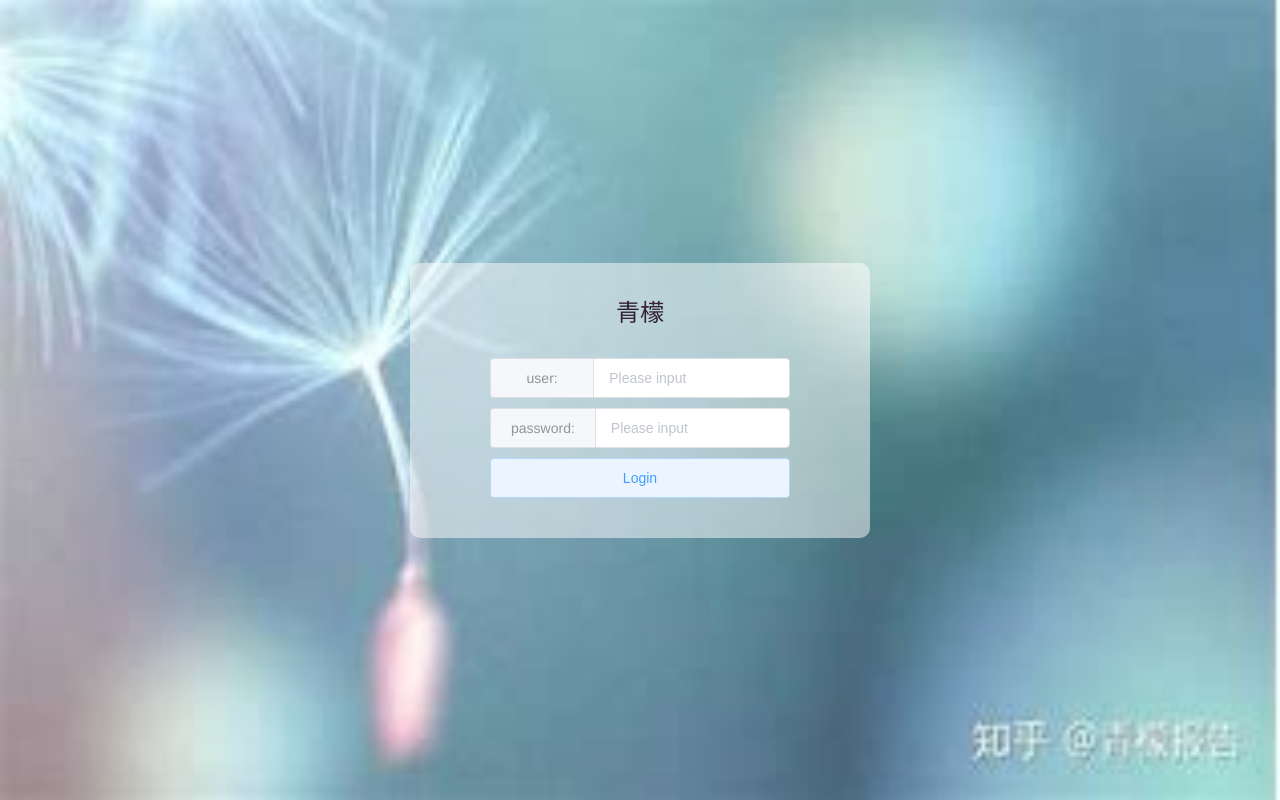
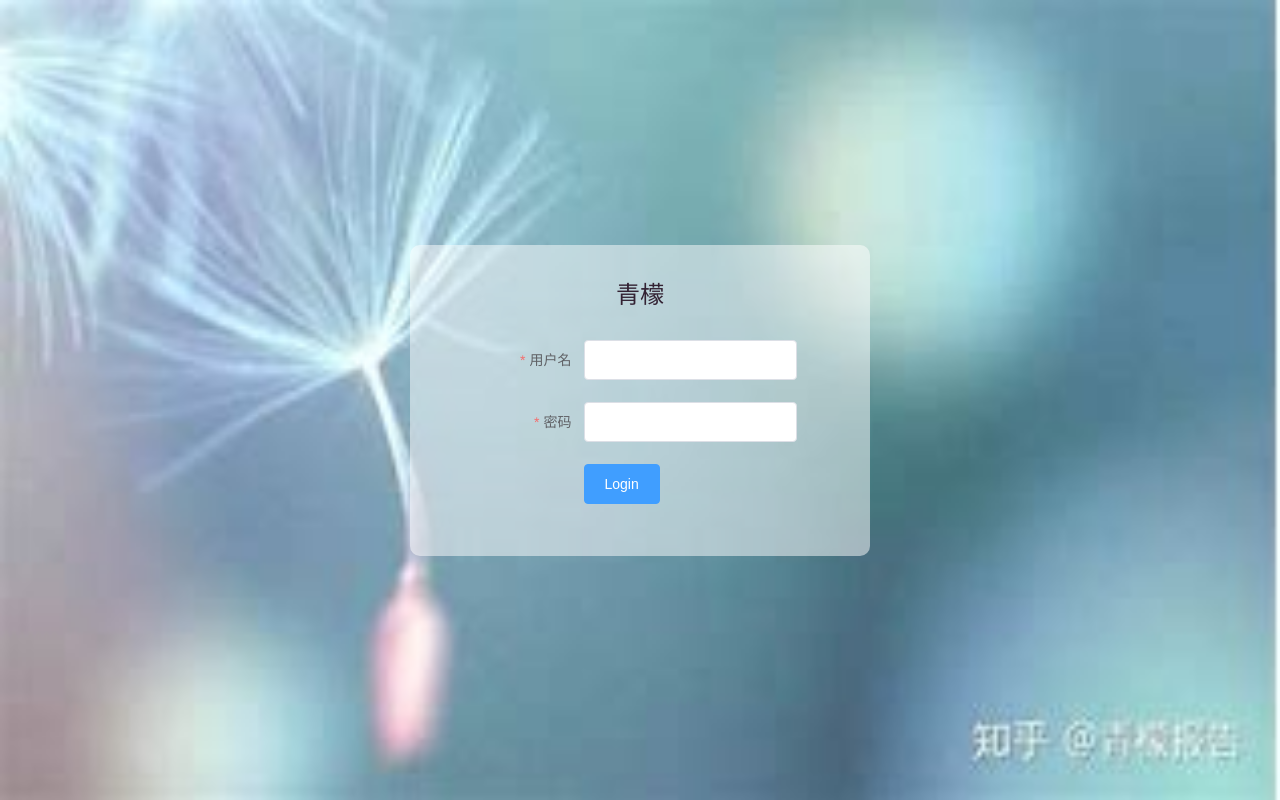
Before and after one commit to getsongforyou/getsongforyou.github.io, a Vue app: page /login in a window 1280 px wide. Built offline with nearby package versions, Linux system fonts and the light colour scheme.

Commit message:
表单验证未完成

```diff
--- a/src/views/LoginView.vue
+++ b/src/views/LoginView.vue
@@ -3,7 +3,35 @@
     <div class="login__card">
       <div class="login__card-title">青檬</div>
       <div class="login__card__form">
+        <el-form
+          :model="userForm"
+          status-icon
+          :rules="rules"
+          ref="ruleForm"
+          label-width="100px"
+        >
+          <el-form-item label="用户名" prop="name">
             <el-input
+              type="text"
+              v-model="user.name"
+              autocomplete="off"
+            ></el-input>
+          </el-form-item>
+          <el-form-item label="密码" prop="password">
+            <el-input
+              type="password"
+              v-model="user.password"
+              autocomplete="off"
+            ></el-input>
+          </el-form-item>
+          <el-form-item>
+            <el-button type="primary" @click="loginEffect(user)"
+              >Login</el-button
+            >
+          </el-form-item>
+        </el-form>
+
+        <!-- <el-input
           v-model="user"
           style="max-width: 300px"
           placeholder="Please input"
@@ -12,7 +40,9 @@
           maxlength="12"
           minlength="2"
         >
-          <template #prepend>&nbsp;&nbsp;&nbsp;&nbsp;user:&nbsp;&nbsp;&nbsp;&nbsp;</template> </el-input
+          <template #prepend
+            >&nbsp;&nbsp;&nbsp;&nbsp;user:&nbsp;&nbsp;&nbsp;&nbsp;</template
+          > </el-input
         ><el-input
           v-model="password"
           style="max-width: 300px"
@@ -24,7 +54,13 @@
         >
           <template #prepend>password:</template>
         </el-input>
-        <el-button @click="loginEffect" type="primary" class="login__card__form-item" plain>Login</el-button>
+        <el-button
+          @click="loginEffect"
+          type="primary"
+          class="login__card__form-item"
+          plain
+          >Login</el-button
+        > -->
       </div>
     </div>
   </div>
@@ -38,28 +74,43 @@ export default {
 
   data() {
     return {
-      user: "",
+      user: {
+        name: "",
         password: "",
+      },
+      rules: {
+        name: [
+          { required: true, message: "请输入用户名", trigger: "blur" },
+          { min: 3, max: 5, message: "长度在 3 到 5 个字符", trigger: "blur" },
+        ],
+        password: [
+          {
+            required: true,
+            message: "请输入密码",
+            trigger: "blur",
+          },
+        ],
+      },
     };
   },
 
   mounted() {},
-  created(){
-    console.log(this.$router)
-    console.log(1)
+  created() {
+    console.log(this.$router);
+    console.log(1);
   },
 
   methods: {
     // check form
-    checkForm(){
+    checkForm() {
+
     },
     // sign in
-    loginEffect(){
-      this.checkForm()
-      this.$store.dispatch('login',{user:this.user,password:this.password}).then(()=>{
-        this.$router.push('/')
-      })
-
+    loginEffect() {
+      this.checkForm();
+      this.$store.dispatch("login", this.user).then(() => {
+        this.$router.push("/");
+      });
 
       // postLogin({
       //   user: this.user,
@@ -87,21 +138,21 @@ export default {
       //       console.log('alert')
       //     }
       //   })
-    }
+    },
   },
 };
 </script>
 
 <style lang="scss">
-.login{
+.login {
   width: 100vw;
   height: 100vh;
   display: flex;
   justify-content: center;
   align-items: center;
-    background: url('../assets/img/qm.jfif');
+  background: url("../assets/img/qm.jfif");
   background-size: 100% 100%;
-    &__card{
+  &__card {
     width: 400px;
     background-color: rgba($color: #fff, $alpha: 0.5);
     border-radius: 10px;
@@ -110,15 +161,15 @@ export default {
     flex-direction: column;
     padding: 30px;
     align-items: center;
-        &-title{
+    &-title {
       color: #323;
       font-size: 24px;
       margin-bottom: 30px;
     }
-        &__form{
+    &__form {
       display: flex;
       flex-direction: column;
-            &-item{
+      &-item {
         margin-bottom: 10px;
       }
     }
```
Lines whose indentation alone changed are shown as unchanged.
